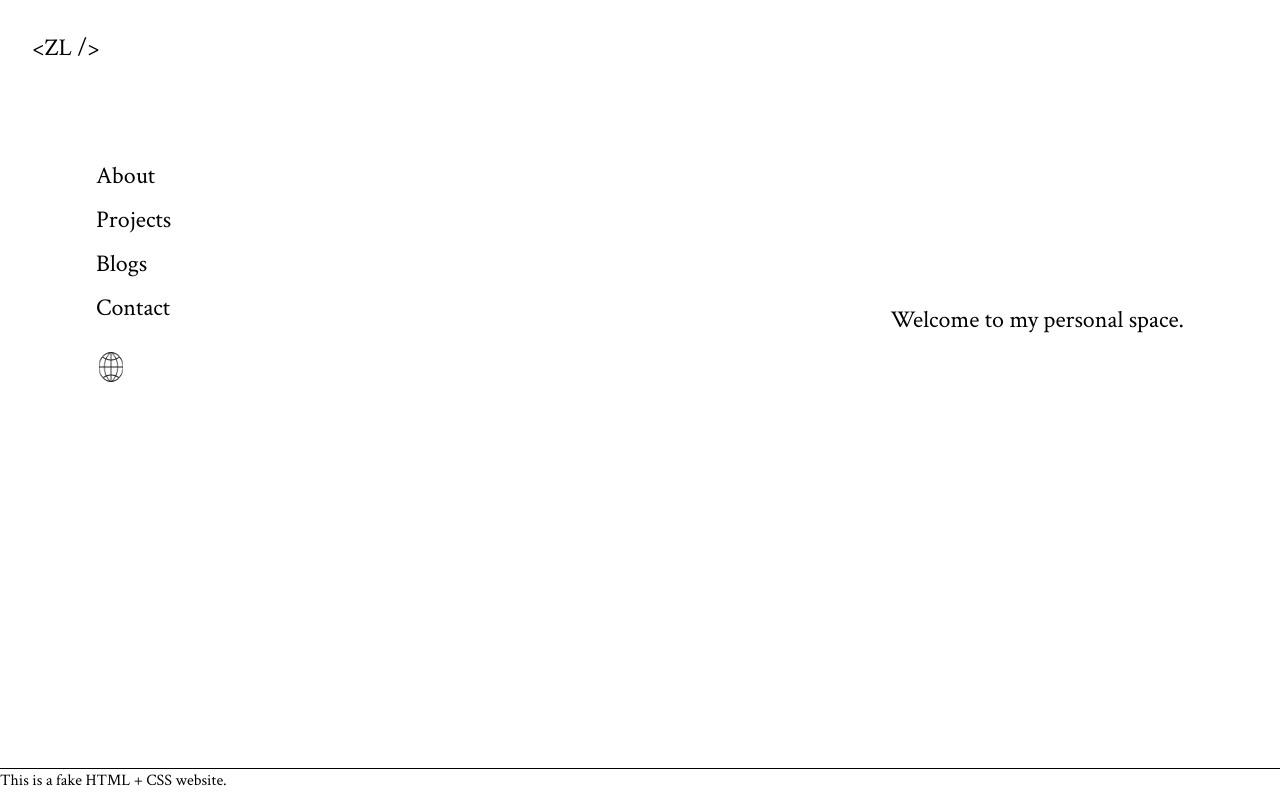
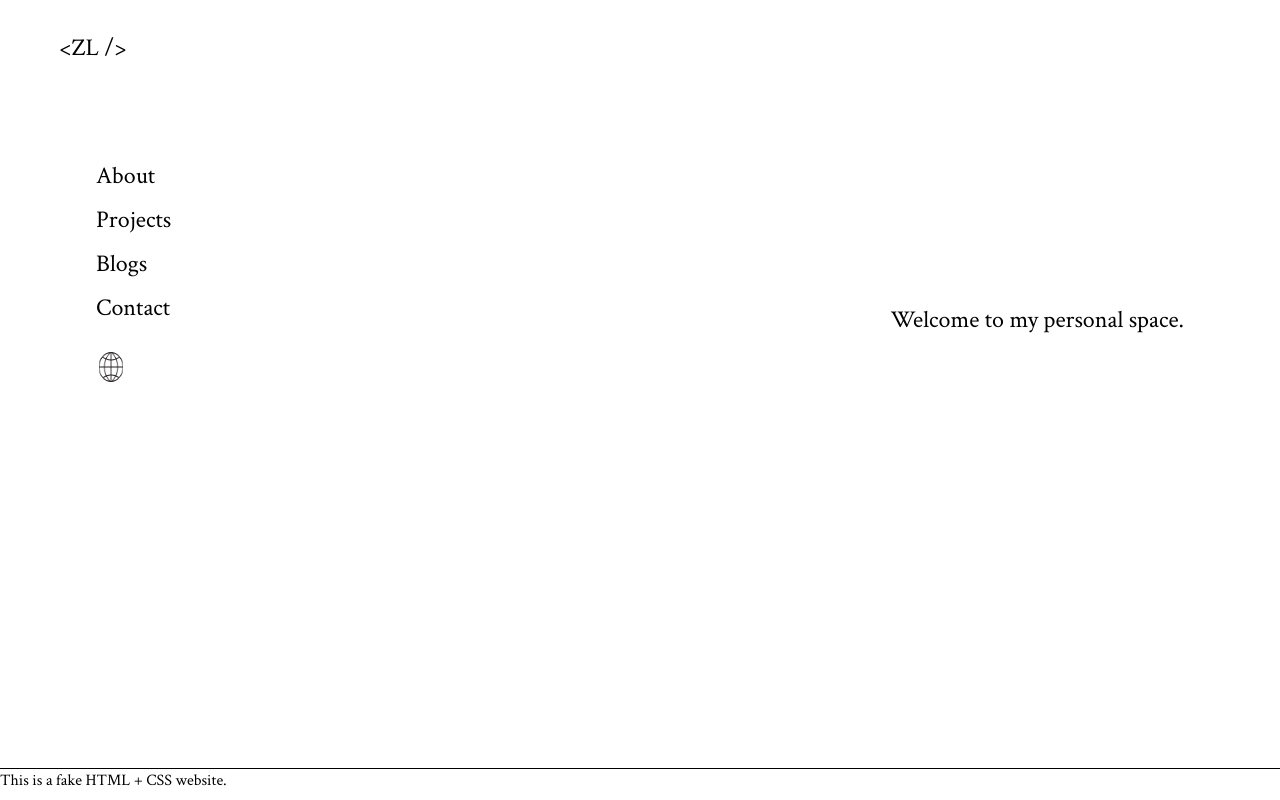
Before and after one commit to zlrkw11/zl-v2, a Next.js app: page / in a window 1280 px wide. Built offline with nearby package versions, Linux system fonts and the light colour scheme.

Commit message:
logo using grid

```diff
--- a/app/layout.tsx
+++ b/app/layout.tsx
@@ -16,10 +16,10 @@ export default function RootLayout({
   return (
     <html lang="en">
       <body className={`min-h-screen flex flex-col ${crimsonFont.className}`}>
-        <div className="flex justify-between p-8 mb-4">
-          <Link href="/">
+        <div className="grid grid-cols-10 p-8 mb-4 ">
+          <Link href="/" className="flex justify-center">
             <h1
-              className="md:text-2xl text-lg hover:bg-red-600 hover:text-white"
+              className="text-center md:text-2xl w-[100px]  text-lg hover:bg-red-600 hover:text-white"
               id="title"
             >
               {`<ZL />`}
```
